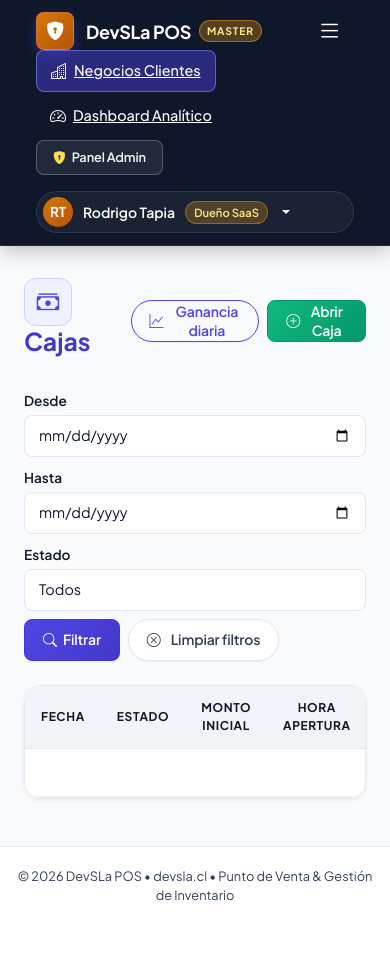
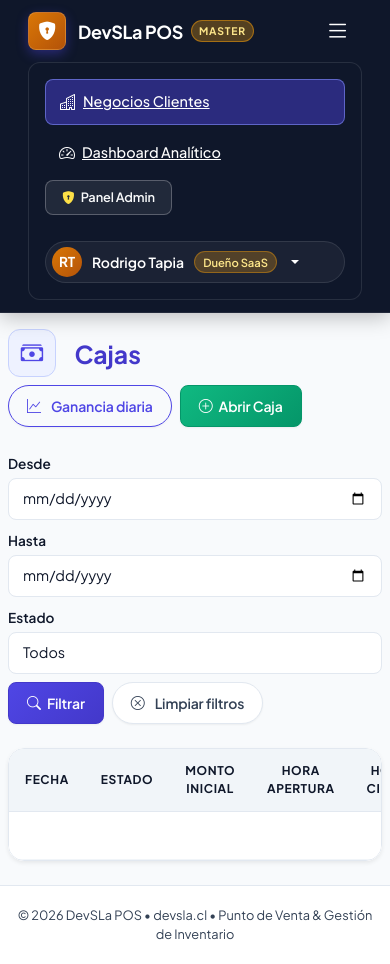
Before and after one commit to lalotapiaparada-collab/devslapos, a Django app: page /caja/ in a window 390 px wide, after a click that opens the changed part. Before the commit the page ends 901 px from the top, so only its background shows below. Run offline with Django 5.2, Linux system fonts and the light colour scheme; the visitor is signed in with stand-in values (Sample User, id 1); data that the repository does not hold is empty.

Commit message:
Corregir overflow horizontal en tablets: navbar colapsable, table-responsive touch y flex-wrap en encabezados

```diff
--- a/inventario/templates/inventario/categoria_list.html
+++ b/inventario/templates/inventario/categoria_list.html
@@ -2,9 +2,9 @@
 {% load roles %}
 {% block titulo %}Categorías{% endblock %}
 {% block contenido %}
-<div class="d-flex justify-content-between align-items-center mb-4">
-  <h2 class="fw-bold text-primary"><i class="bi bi-tags icon-circle icon-circle-lg"></i> Categorías</h2>
-  <div>
+<div class="d-flex justify-content-between align-items-center mb-4 flex-wrap gap-2">
+  <h2 class="fw-bold text-primary mb-0"><i class="bi bi-tags icon-circle icon-circle-lg"></i> Categorías</h2>
+  <div class="d-flex gap-2 flex-wrap">
     <a href="{% url 'producto_list' %}" class="btn btn-outline-secondary btn-new-product me-2"><i class="bi bi-arrow-left"></i> Volver</a>
     <a href="{% url 'categoria_create' %}" class="btn btn-success btn-new-product"><i class="bi bi-plus"></i> Nueva Categoría</a>
   </div>
--- a/inventario/templates/inventario/ingreso_stock_list.html
+++ b/inventario/templates/inventario/ingreso_stock_list.html
@@ -2,9 +2,9 @@
 {% block titulo %}Ingresos de Stock{% endblock %}
 {% block contenido %}
 <div class="container mt-4">
-  <div class="d-flex justify-content-between align-items-center mb-3">
-    <h2 class="fw-bold text-primary"><i class="bi bi-truck icon-circle icon-circle-lg"></i> Ingresos de Stock</h2>
-    <div class="d-flex gap-2">
+  <div class="d-flex justify-content-between align-items-center mb-3 flex-wrap gap-2">
+    <h2 class="fw-bold text-primary mb-0"><i class="bi bi-truck icon-circle icon-circle-lg"></i> Ingresos de Stock</h2>
+    <div class="d-flex gap-2 flex-wrap">
       <a href="{% url 'ingreso_stock_create' %}" class="btn btn-success rounded-pill shadow btn-new-product"><i class="bi bi-plus-circle me-2"></i> Nuevo Ingreso</a>
       <a href="{% url 'producto_list' %}" class="btn btn-outline-secondary rounded-pill shadow btn-new-product"><i class="bi bi-box me-2"></i> Productos</a>
     </div>
--- a/inventario/templates/inventario/productos_bajo_stock.html
+++ b/inventario/templates/inventario/productos_bajo_stock.html
@@ -3,9 +3,9 @@
 {% block titulo %}Productos Bajo Stock{% endblock %}
 {% block contenido %}
 <div class="container mt-4">
-  <div class="d-flex justify-content-between align-items-center mb-3">
-    <h2 class="fw-bold text-danger"><i class="bi bi-exclamation-triangle icon-circle icon-circle-lg"></i> Bajo stock</h2>
-    <div class="d-flex gap-2">
+  <div class="d-flex justify-content-between align-items-center mb-3 flex-wrap gap-2">
+    <h2 class="fw-bold text-danger mb-0"><i class="bi bi-exclamation-triangle icon-circle icon-circle-lg"></i> Bajo stock</h2>
+    <div class="d-flex gap-2 flex-wrap">
       <a href="{% url 'producto_list' %}" class="btn btn-outline-secondary rounded-pill shadow btn-new-product"><i class="bi bi-box me-2"></i> Volver a productos</a>
     </div>
   </div>
--- a/templates/auditoria/auditoria_list.html
+++ b/templates/auditoria/auditoria_list.html
@@ -8,9 +8,9 @@
 <div class="container mt-4">
     <div class="row">
         <div class="col-md-12">
-            <div class="d-flex justify-content-between align-items-center mb-3">
-                <h2 class="fw-bold text-primary"><i class="bi bi-clock-history icon-circle icon-circle-lg"></i> Historial de Actividades</h2>
-                <div class="d-flex gap-2 justify-content-end">
+            <div class="d-flex justify-content-between align-items-center mb-3 flex-wrap gap-2">
+                <h2 class="fw-bold text-primary mb-0"><i class="bi bi-clock-history icon-circle icon-circle-lg"></i> Historial de Actividades</h2>
+                <div class="d-flex gap-2 justify-content-end flex-wrap">
                     <a href="{% url 'auditoria_ventas_por_fecha' %}" class="btn btn-primary rounded-pill px-3"><i class="bi bi-receipt me-1"></i> Ventas del mes</a>
                 </div>
             </div>
--- a/templates/auditoria/ventas_por_fecha.html
+++ b/templates/auditoria/ventas_por_fecha.html
@@ -7,9 +7,9 @@
 
 {% block contenido %}
 <div class="container mt-4">
-    <div class="d-flex justify-content-between align-items-center mb-3">
-        <h2 class="fw-bold text-primary"><i class="bi bi-receipt icon-circle icon-circle-lg"></i> Ventas por Fecha</h2>
-        <div class="d-flex gap-2 justify-content-end">
+    <div class="d-flex justify-content-between align-items-center mb-3 flex-wrap gap-2">
+        <h2 class="fw-bold text-primary mb-0"><i class="bi bi-receipt icon-circle icon-circle-lg"></i> Ventas por Fecha</h2>
+        <div class="d-flex gap-2 justify-content-end flex-wrap">
             {% if user|user_is_admin %}
             <a href="{% url 'auditoria_list' %}" class="btn btn-primary rounded-pill px-3"><i class="bi bi-receipt me-1"></i> Ver todo</a>
             {% endif %}
--- a/templates/base.html
+++ b/templates/base.html
@@ -62,10 +62,17 @@
             --radius-xl: 20px;
         }
 
-        * {
+        *, *::before, *::after {
             margin: 0;
             padding: 0;
             box-sizing: border-box;
+        }
+
+        html {
+            overflow-x: hidden;
+            width: 100%;
+            max-width: 100%;
+            -webkit-text-size-adjust: 100%;
         }
 
         body {
@@ -77,6 +84,16 @@
             min-height: 100vh;
             display: flex;
             flex-direction: column;
+            overflow-x: hidden;
+            width: 100%;
+            max-width: 100%;
+            position: relative;
+        }
+
+        img, svg, video, canvas, audio, iframe, embed, object {
+            display: inline-block;
+            vertical-align: middle;
+            max-width: 100%;
         }
 
         /* 1. REGLA FUNDAMENTAL: FONDOS BLANCOS / CLAROS -> LETRAS NEGRAS */
@@ -177,12 +194,59 @@
             backdrop-filter: blur(16px);
             -webkit-backdrop-filter: blur(16px);
             border-bottom: 1px solid var(--brand-dark-border);
-            padding: 0.75rem 1.5rem;
+            padding: 0.75rem 1.25rem;
             position: sticky;
             top: 0;
             z-index: 1040;
             box-shadow: 0 4px 20px rgba(0, 0, 0, 0.25);
             color: #ffffff !important;
+            width: 100%;
+            max-width: 100%;
+            overflow-x: clip;
+        }
+
+        .navbar-main .container-fluid {
+            width: 100%;
+            max-width: 100%;
+            padding-left: 0.5rem;
+            padding-right: 0.5rem;
+        }
+
+        .navbar-main .navbar-nav {
+            flex-wrap: wrap;
+        }
+
+        @media (max-width: 1199.98px) {
+            .navbar-collapse {
+                background: #0f172a;
+                padding: 1rem;
+                border-radius: var(--radius-md);
+                margin-top: 0.75rem;
+                border: 1px solid rgba(255, 255, 255, 0.1);
+                max-width: 100%;
+            }
+            .navbar-collapse .navbar-nav {
+                flex-direction: column !important;
+                gap: 0.35rem !important;
+                width: 100%;
+            }
+            .navbar-collapse .nav-link-custom {
+                width: 100%;
+                padding: 10px 14px !important;
+            }
+            .navbar-collapse .dropdown-menu {
+                position: static !important;
+                transform: none !important;
+                background: #1e293b !important;
+                border: 1px solid rgba(255, 255, 255, 0.1) !important;
+                margin-top: 0.25rem;
+                margin-bottom: 0.5rem;
+            }
+            .navbar-collapse .user-chip-btn {
+                margin-top: 0.75rem;
+                width: 100%;
+                justify-content: flex-start;
+            }
         }
 
         .navbar-brand-custom {
@@ -342,22 +406,31 @@
             border: 1px solid rgba(16, 185, 129, 0.3);
         }
 
-        /* --- CONTENEDOR PRINCIPAL --- */
+        /* --- CONTENEDOR PRINCIPAL RESPONSIVO --- */
         .contenedor-pagina {
             flex: 1 0 auto;
             max-width: 1440px;
             width: 100%;
             margin: 0 auto;
-            padding: 2rem 1.5rem 3rem 1.5rem;
+            padding: 1.75rem 1.25rem 3rem 1.25rem;
+            overflow-x: hidden;
+        }
+
+        @media (max-width: 991.98px) {
+            .contenedor-pagina {
+                padding: 1.25rem 0.85rem 2rem 0.85rem;
+            }
+        }
+
+        @media (max-width: 575.98px) {
+            .contenedor-pagina {
+                padding: 1rem 0.5rem 1.5rem 0.5rem;
+            }
         }
 
         .contenedor-pagina .container,
         .contenedor-pagina .container-fluid {
             max-width: 100% !important;
-            padding-left: 0 !important;
-            padding-right: 0 !important;
-            margin-left: 0 !important;
-            margin-right: 0 !important;
         }
 
         .contenedor-principal {
@@ -643,12 +716,15 @@
             border-bottom-left-radius: 0;
         }
 
-        /* --- TABLAS MODERNAS (FONDO BLANCO -> LETRAS NEGRAS) --- */
+        /* --- TABLAS MODERNAS RESPONSIVAS (FONDO BLANCO -> LETRAS NEGRAS) --- */
         .table-responsive {
             border-radius: var(--radius-lg);
             border: 1px solid var(--border-subtle);
             background: #ffffff;
-            overflow: hidden;
+            overflow-x: auto !important;
+            -webkit-overflow-scrolling: touch;
+            width: 100%;
+            max-width: 100%;
         }
 
         .table {
@@ -893,7 +969,7 @@
 
     {% if user.is_authenticated %}
     <!-- HEADER / NAVBAR PRINCIPAL ELEGANTE -->
-    <nav class="navbar navbar-expand-lg navbar-main">
+    <nav class="navbar navbar-expand-xl navbar-main">
         <div class="container-fluid px-lg-3">
             <!-- Brand Logo -->
             {% if es_dueno_saas and not inspeccionando_negocio %}
--- a/templates/caja/caja_list.html
+++ b/templates/caja/caja_list.html
@@ -2,9 +2,9 @@
 {% block titulo %}Cajas{% endblock %}
 
 {% block contenido %}
-<div class="d-flex justify-content-between align-items-center mb-4">
-    <h2 class="fw-bold text-primary"><i class="bi bi-cash-stack icon-circle icon-circle-lg"></i> Cajas</h2>
-  <div class="d-flex gap-2">
+<div class="d-flex justify-content-between align-items-center mb-4 flex-wrap gap-2">
+    <h2 class="fw-bold text-primary mb-0"><i class="bi bi-cash-stack icon-circle icon-circle-lg"></i> Cajas</h2>
+  <div class="d-flex gap-2 flex-wrap">
     <a href="{% url 'reporte_ganancia_diaria' %}" class="btn btn-outline-primary shadow btn-new-product rounded-pill"><i class="bi bi-graph-up me-1"></i> Ganancia diaria</a>
         {% if not cajas_abiertas %}
         <a href="{% url 'abrir_caja' %}" class="btn btn-success shadow btn-new-product"><i class="bi bi-plus-circle"></i> Abrir Caja</a>
--- a/templates/home.html
+++ b/templates/home.html
@@ -437,6 +437,9 @@
     /* Estilos del Dashboard Elegante */
     .dashboard-wrapper {
         animation: fadeIn 0.3s ease-out;
+        overflow-x: hidden;
+        width: 100%;
+        max-width: 100%;
     }
 
     .welcome-card {
--- a/templates/ventas/venta_list.html
+++ b/templates/ventas/venta_list.html
@@ -2,12 +2,12 @@
 {% load format_numbers tz %}
 {% block titulo %}Ventas{% endblock %}
 {% block contenido %}
-<div class="d-flex justify-content-between align-items-center mb-4">
-    <h2 class="fw-bold text-primary d-flex align-items-center">
+<div class="d-flex justify-content-between align-items-center mb-4 flex-wrap gap-2">
+    <h2 class="fw-bold text-primary d-flex align-items-center mb-0">
         <i class="bi bi-currency-dollar icon-circle icon-circle-lg"></i>
         Ventas
     </h2>
-        <div class="d-flex align-items-center gap-2">
+    <div class="d-flex align-items-center gap-2 flex-wrap">
             <button type="button" id="btnFilter" class="btn btn-outline-primary btn-new-product"><i class="bi bi-funnel-fill me-1"></i> Filtrar</button>
             <a href="{% url 'venta_list' %}" class="btn rounded-pill shadow btn-new-product btn-outline-secondary" title="Quitar filtros"><i class="bi bi-x-circle me-1"></i> Limpiar filtros</a>
             <a href="{% url 'ventas_reporte_por_dia' %}" class="btn btn-outline-primary rounded-pill shadow btn-new-product" title="Reporte por día"><i class="bi bi-calendar3 me-1"></i> Por día</a>
```
Also changed, not shown: inventario/templates/inventario/producto_list.html (+10 -10 lines).
